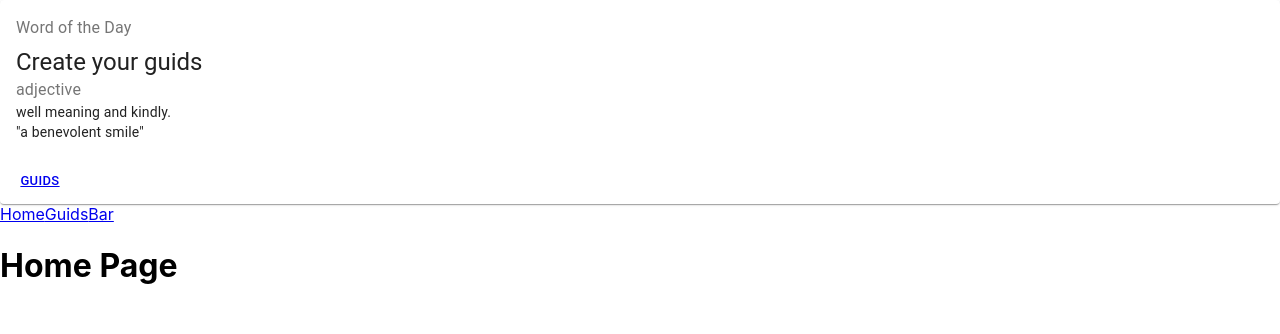
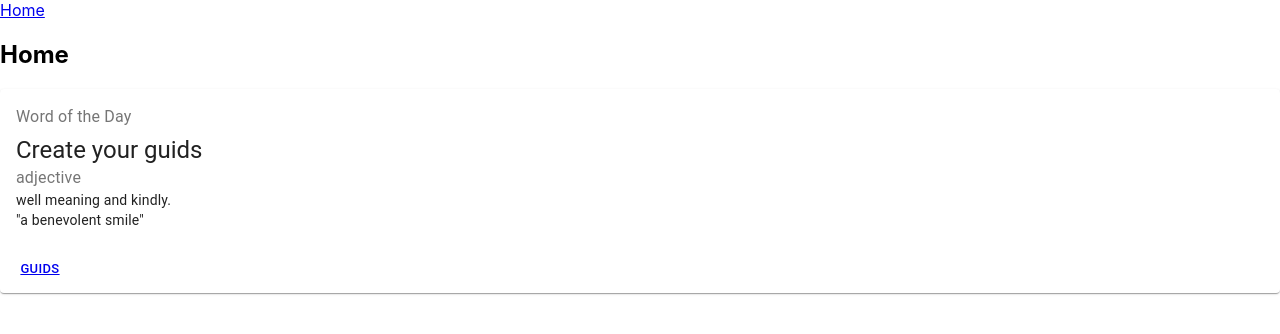
Before and after one commit to smoksnes/mega-randomizer, a React (Create React App) app: page / in a window 1280 px wide. Shown: the top 334 px of the page. Built offline with nearby package versions, Linux system fonts and the light colour scheme.

Commit message:
Justerade home

```diff
--- a/src/App.tsx
+++ b/src/App.tsx
@@ -1,48 +1,30 @@
 import React from 'react';
 import './App.css';
 import { HashRouter as Router, Route, Link, Switch } from 'react-router-dom'
-import { Home, Bar } from './pages';
+import { Bar } from './pages';
 import { GuidComponent } from './components/guid-component';
 import { Card, CardContent, Typography, CardActions, Button } from '@material-ui/core';
+import { HomeComponent } from './components/home-component';
 
 const App: React.FC = () => {
   return (
     <Router>
     <div>
-    <Card>
-      <CardContent>
-        <Typography color="textSecondary" gutterBottom>
-          Word of the Day
-        </Typography>
-        <Typography variant="h5" component="h2">
-          Create your guids
-        </Typography>
-        <Typography color="textSecondary">
-          adjective
-        </Typography>
-        <Typography variant="body2" component="p">
-          well meaning and kindly.
-          <br />
-          {'"a benevolent smile"'}
-        </Typography>
-      </CardContent>
-      <CardActions>
-        <Button size="small"><Link to="/guid">Guids</Link></Button>
-      </CardActions>
-    </Card>
+
 
       <nav>
         <Link to="/">Home</Link>
-        <Link to="/guid">Guids</Link>
-        <Link to="/bar">Bar</Link>
+        {/* <Link to="/guid">Guids</Link>
+        <Link to="/bar">Bar</Link> */}
       </nav>
       <Switch>
-        <Route exact path="/" component={Home} />
+        <Route exact path="/" component={HomeComponent} />
         <Route exact path="/guid" component={GuidComponent} />
         <Route exact path="/bar" component={Bar} />
       </Switch>
     </div>
   </Router>
+
   );
 }
 
--- /dev/null
+++ b/src/components/home-component.tsx
@@ -0,0 +1,28 @@
+import React, { FunctionComponent } from 'react'; // importing FunctionComponent
+import { Card, CardContent, Typography, CardActions, Button } from '@material-ui/core';
+import { Link } from 'react-router-dom'
+
+export const HomeComponent: FunctionComponent = () => <aside>
+  <h2>Home</h2>
+    <Card>
+      <CardContent>
+        <Typography color="textSecondary" gutterBottom>
+          Word of the Day
+        </Typography>
+        <Typography variant="h5" component="h2">
+          Create your guids
+        </Typography>
+        <Typography color="textSecondary">
+          adjective
+        </Typography>
+        <Typography variant="body2" component="p">
+          well meaning and kindly.
+          <br />
+          {'"a benevolent smile"'}
+        </Typography>
+      </CardContent>
+      <CardActions>
+        <Button size="small"><Link to="/guid">Guids</Link></Button>
+      </CardActions>
+    </Card>
+</aside>
--- a/src/pages.tsx
+++ b/src/pages.tsx
@@ -1,5 +1,5 @@
 import React from 'react';
 
-export const Home = () => <h1>Home Page</h1>;
-export const Foo = () => <h1>Foo Page</h1>;
+// export const Home = () => <h1>Home Page</h1>;
+
 export const Bar = () => <h1>Bar Page</h1>;
```
